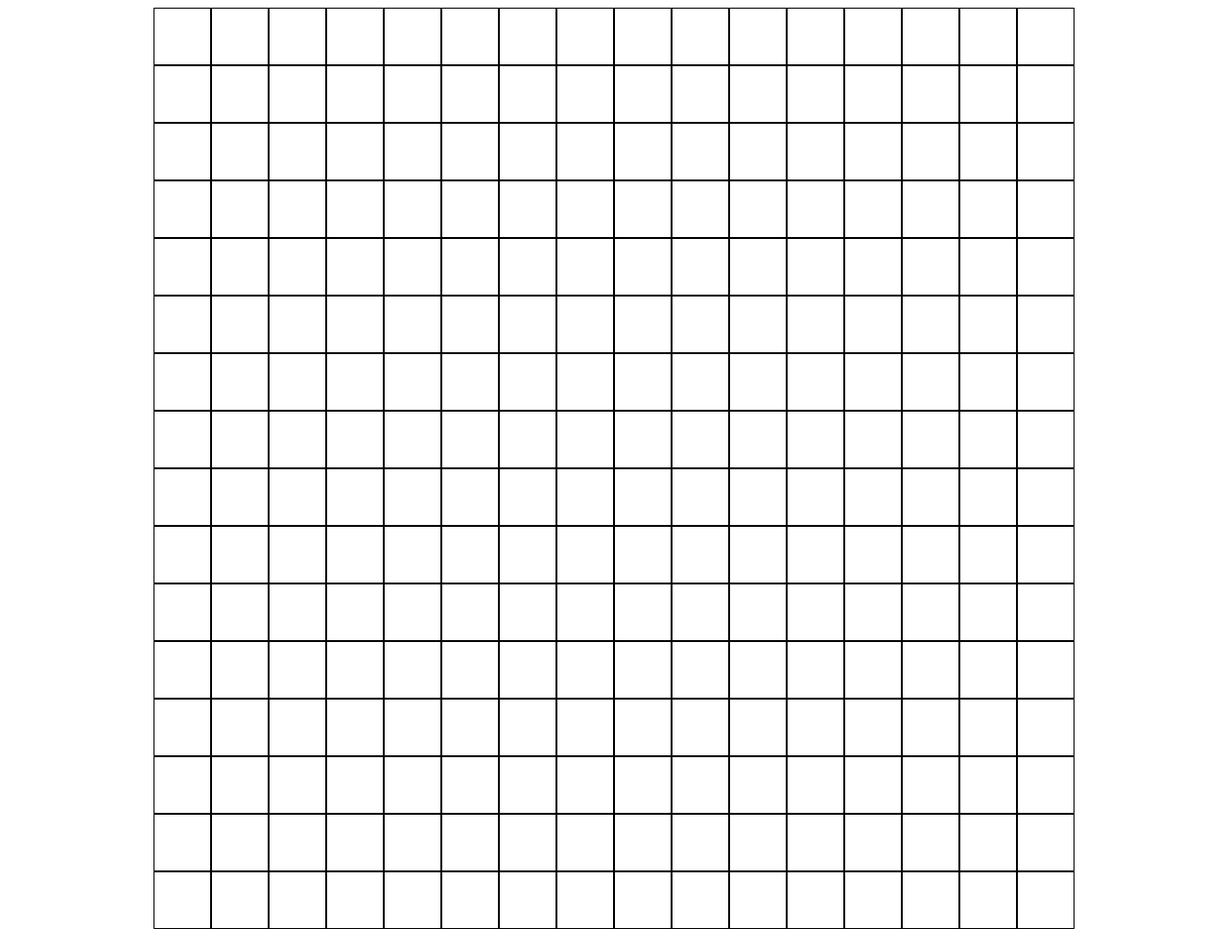
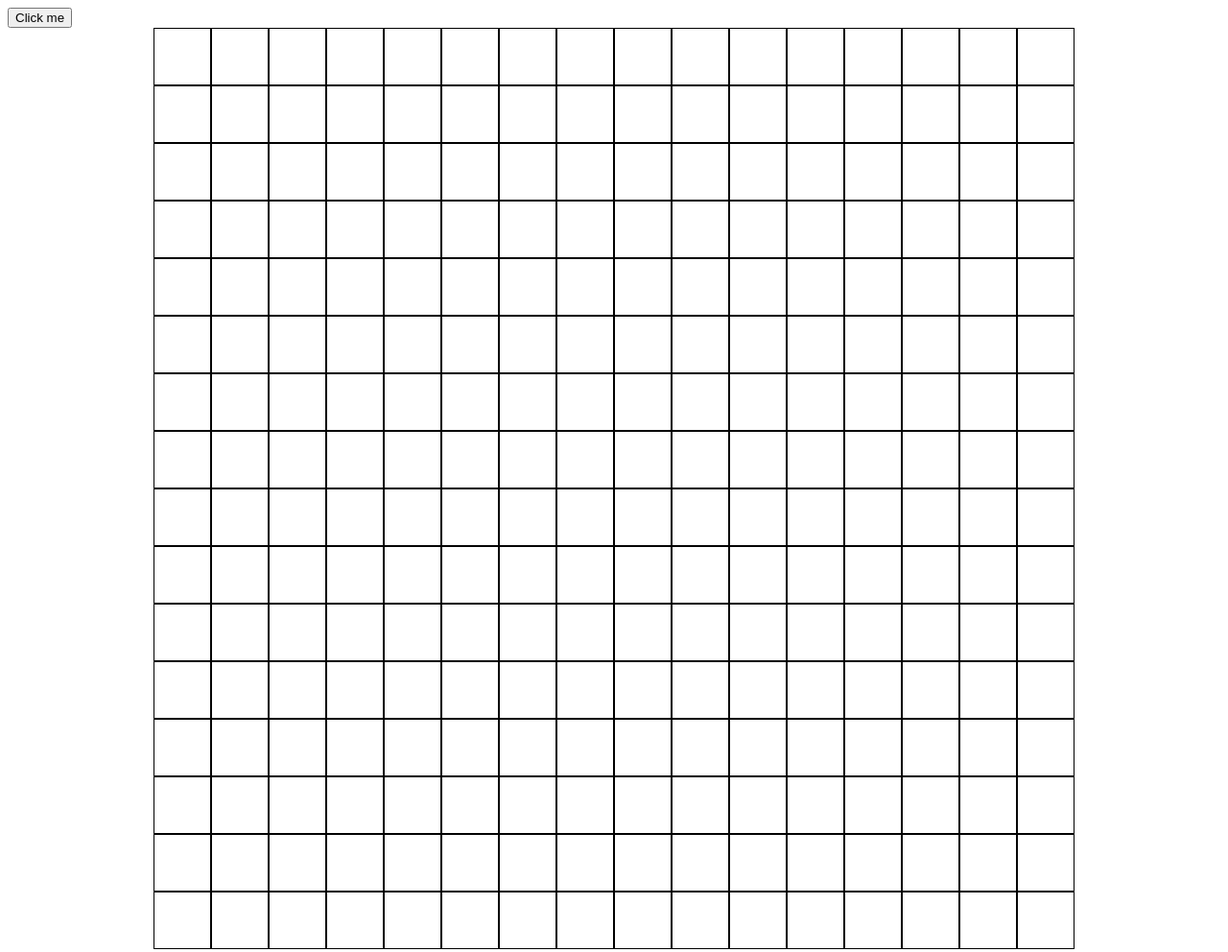
Before and after one commit to ENAwareness/Project-Etch-a-Sketch, a plain HTML site: page index.html in a window 1280 px wide. Shown: the whole page at 96% size. Drawn offline with Linux system fonts and the light colour scheme.

Commit message:
Add button to create a new grid with user-specified dimensions

```diff
--- a/etch-a-sketch.css
+++ b/etch-a-sketch.css
@@ -7,11 +7,9 @@
 
 .grid-square {
   border: 1px solid black;
-  height: 60px;
-  width: 60px;
   box-sizing: border-box;
 }
 
 .hover {
-    background-color: green;
+    background-color: grey
 }
--- a/etch-a-sketch.js
+++ b/etch-a-sketch.js
@@ -1,12 +1,31 @@
 const container = document.getElementById("container");
+const btnChangeGrid = document.getElementById("btn-change-grid");
 
-for (let i = 0; i < 16 * 16; i++) {
-  const square = document.createElement("div");
-  square.classList = "grid-square";
+btnChangeGrid.addEventListener("click", function () {
+  let size = prompt("Input the number of squares per side");
+  if (Number(size) <= 100) {
+    createGrid(Number(size));
+  } else {
+    alert("Please enter a number less than or equal to 100");
+  }
+});
 
-  square.addEventListener("mouseenter", function (e) {
-    e.target.classList.add('hover');
-  });
+function createGrid(size) {
+  container.innerHTML = "";
 
-  container.appendChild(square);
+  for (let i = 0; i < size * size; i++) {
+    const square = document.createElement("div");
+    square.classList.add("grid-square");
+
+    square.style.width = `${960/size}px`;
+    square.style.height = `${960/size}px`;
+
+    square.addEventListener("mouseenter", function (e) {
+      e.target.classList.add("hover");
+    });
+
+    container.appendChild(square);
+  }
 }
+
+createGrid(16);
--- a/index.html
+++ b/index.html
@@ -8,6 +8,7 @@
     <script src="./etch-a-sketch.js" defer></script>
 </head>
 <body>
+    <button id="btn-change-grid">Click me</button>
     <div id="container"></div>
 </body>
 </html>
```
